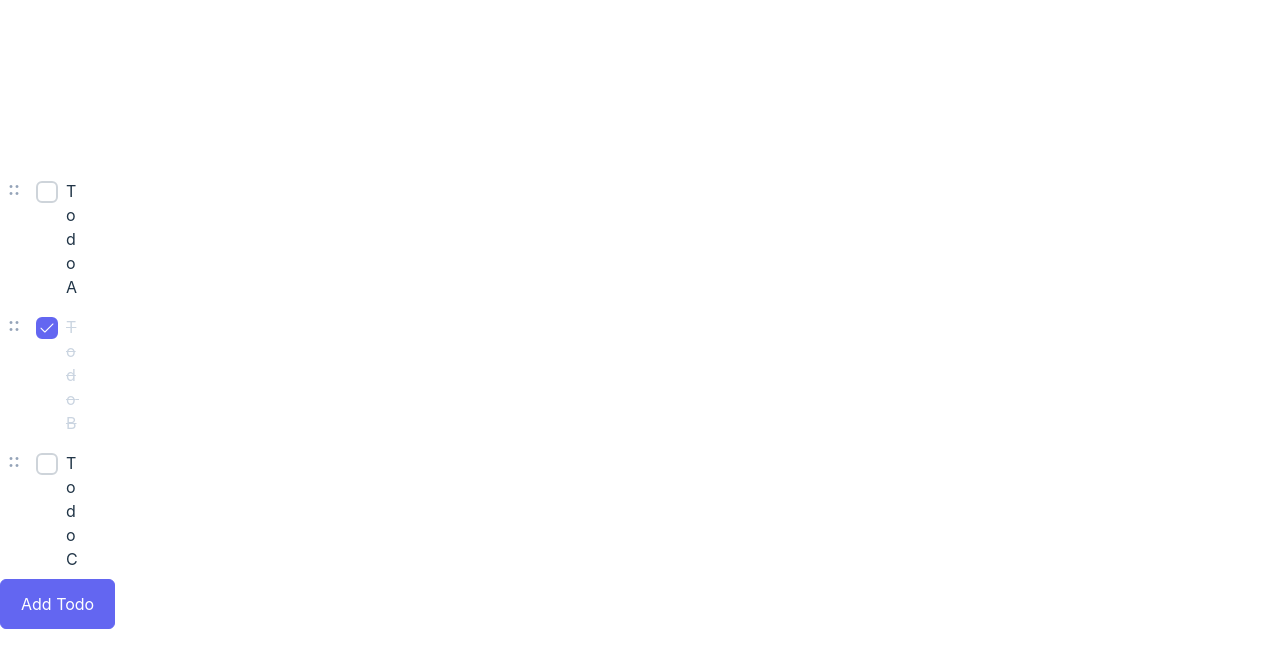
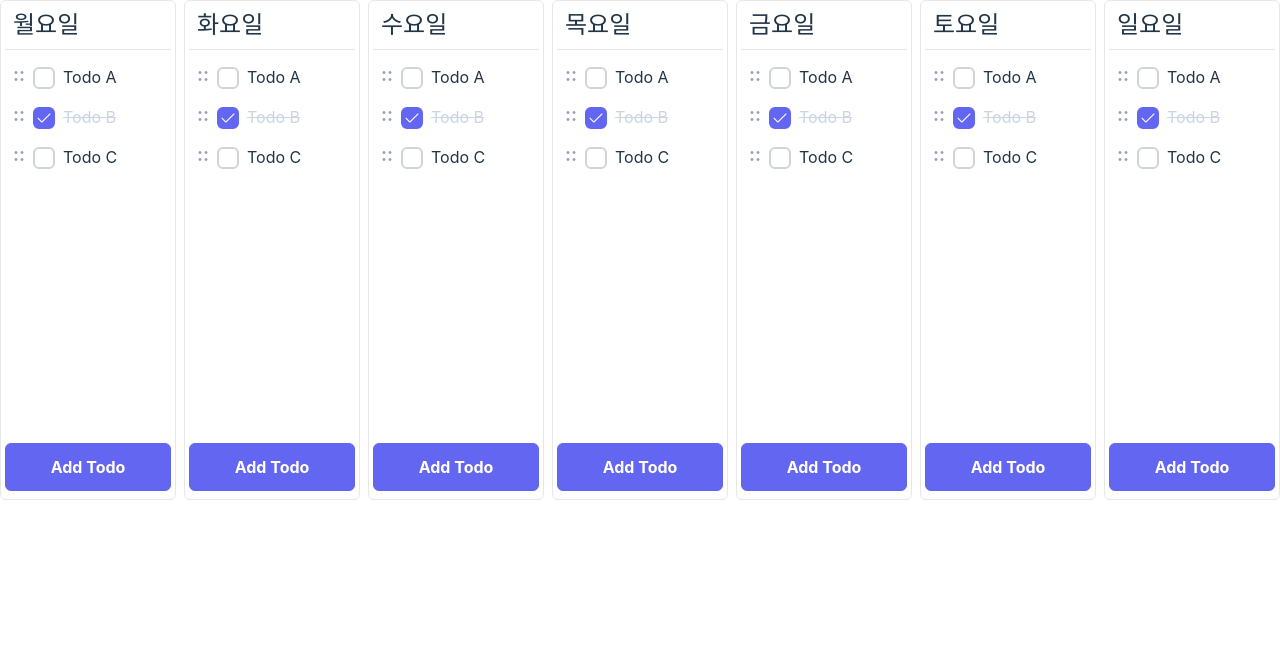
Before and after one commit to dev2820/daily-todo-list, a React (Vite) app in the folder daily-todo-list-web/: page / in a window 1280 px wide. Shown: the top 668 px of the page. Built offline with nearby package versions, Linux system fonts and the light colour scheme.

Commit message:
update/ fix width grow

```diff
--- a/daily-todo-list-web/src/App.tsx
+++ b/daily-todo-list-web/src/App.tsx
@@ -1,6 +1,6 @@
-import { Button } from "primereact/button";
-import { TodoList, TodoItem } from "@/components";
-import { useTodoList, type Todo } from "@/hooks";
+import { TodoNote } from "@/components";
+import { useTodoList } from "@/hooks";
+import { cva } from "class-variance-authority";
 
 function App() {
   const todoList = useTodoList([
@@ -9,34 +9,58 @@ function App() {
     { id: "2", content: "Todo C", done: false },
   ]);
 
-  const renderTodo = (todo: Todo) => {
-    return (
-      <TodoItem
-        todo={todo}
-        onDo={() => todoList.doit(todo.id)}
-        onUndo={() => todoList.undo(todo.id)}
-        onRemove={() => todoList.removeTodo(todo.id)}
-        onChangeContent={(content: string) =>
-          todoList.changeContent(todo.id, content)
-        }
-      ></TodoItem>
-    );
-  };
-
-  const onAddTodo = () => {
-    todoList.addTodo();
+  const style = {
+    height: "500px",
   };
 
   return (
-    <>
-      <TodoList
-        renderTodo={renderTodo}
-        todos={todoList.todos}
-        onSortEnd={todoList.sort}
-      ></TodoList>
-      <Button onClick={onAddTodo}>Add Todo</Button>
-    </>
+    <div className="flex w-full gap-x-2">
+      <TodoNote
+        className={todoNoteStyle()}
+        style={style}
+        title="월요일"
+        todoListHook={todoList}
+      ></TodoNote>
+      <TodoNote
+        className={todoNoteStyle()}
+        style={style}
+        title="화요일"
+        todoListHook={todoList}
+      ></TodoNote>
+      <TodoNote
+        className={todoNoteStyle()}
+        style={style}
+        title="수요일"
+        todoListHook={todoList}
+      ></TodoNote>
+      <TodoNote
+        className={todoNoteStyle()}
+        style={style}
+        title="목요일"
+        todoListHook={todoList}
+      ></TodoNote>
+      <TodoNote
+        className={todoNoteStyle()}
+        style={style}
+        title="금요일"
+        todoListHook={todoList}
+      ></TodoNote>
+      <TodoNote
+        className={todoNoteStyle()}
+        style={style}
+        title="토요일"
+        todoListHook={todoList}
+      ></TodoNote>
+      <TodoNote
+        className={todoNoteStyle()}
+        style={style}
+        title="일요일"
+        todoListHook={todoList}
+      ></TodoNote>
+    </div>
   );
 }
 
+const todoNoteStyle = cva("grow");
+
 export default App;
--- a/daily-todo-list-web/src/components/Note/NoteLayout.tsx
+++ b/daily-todo-list-web/src/components/Note/NoteLayout.tsx
@@ -27,8 +27,8 @@ const Title = (title: JSX.Element | string) => {
   );
 };
 
-const layoutStyle = cva("border p-4 rounded-md");
-const titleStyle = cva("text-2xl font-bold");
+const layoutStyle = cva("border px-1 py-2 rounded-md");
+const titleStyle = cva("text-2xl px-2 font-bold");
 const contentStyle = cva("h-[calc(100%-3rem)]");
 const metaStyle = cva("h-[3rem]");
 const hrStyle = cva("my-2");
--- a/daily-todo-list-web/src/components/Todo/TodoList.tsx
+++ b/daily-todo-list-web/src/components/Todo/TodoList.tsx
@@ -77,7 +77,7 @@ const DragHandle = SortableHandle(() => <_DragHandle></_DragHandle>);
 
 const style = cva([
   "py-2 rounded-md",
-  "flex gap-x-2",
+  "flex",
   "hover:bg-slate-200/50",
   "duration-200",
 ]);
--- a/daily-todo-list-web/src/global.css
+++ b/daily-todo-list-web/src/global.css
@@ -29,9 +29,7 @@ a:hover {
 
 body {
   margin: 0;
-  display: flex;
-  place-items: center;
-  min-width: 320px;
+  min-width: 100vw;
   min-height: 100vh;
 }
 
@@ -75,3 +73,8 @@ button:focus-visible {
 li {
   list-style-type: none;
 }
+
+#root {
+  width: 100%;
+  height: 100%;
+}
```
